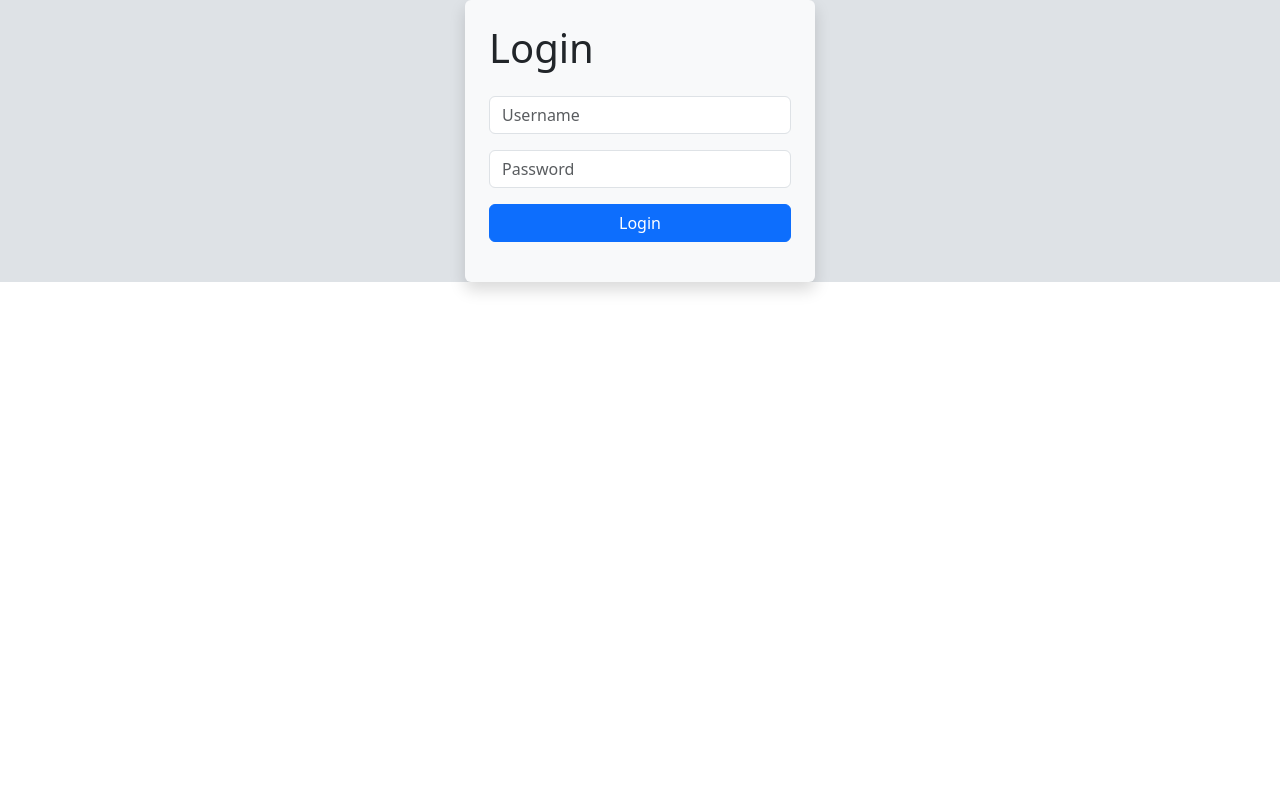
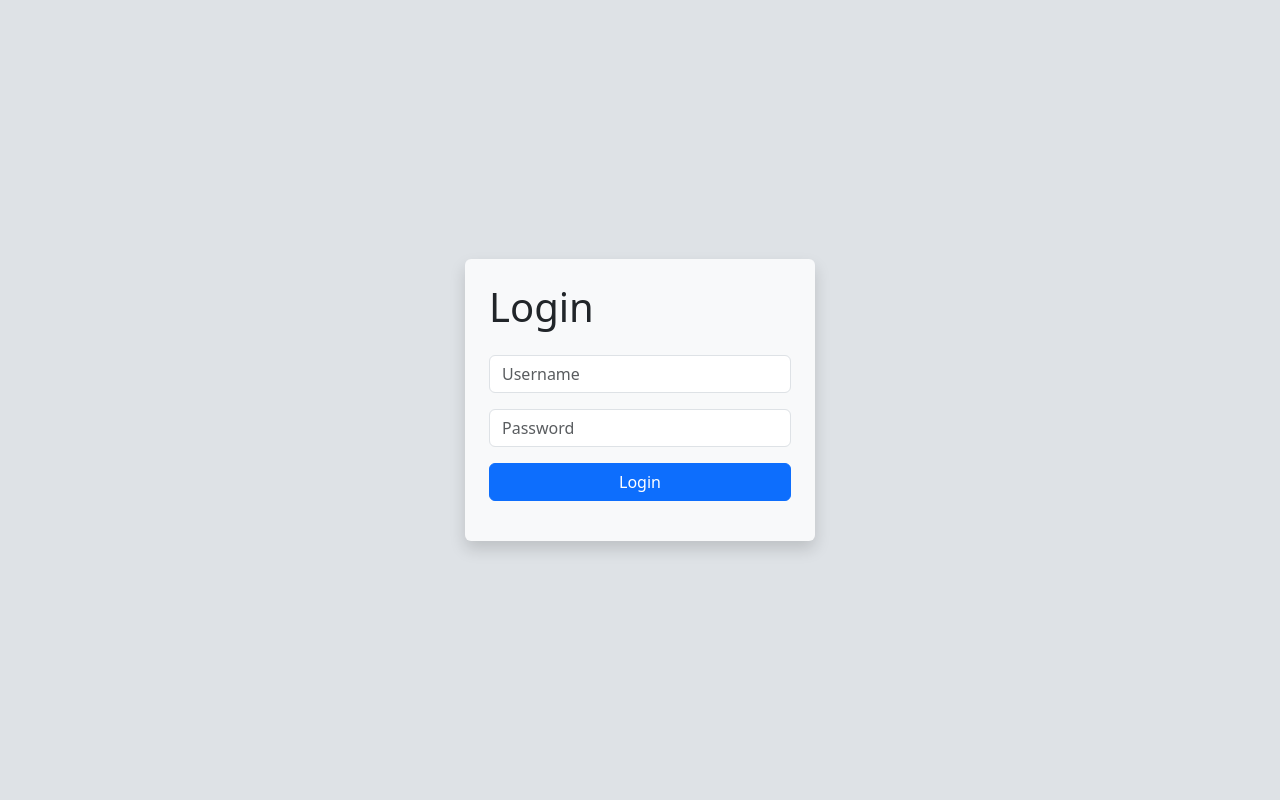
Before and after one commit to ruzzeldean/digital-id-portal, a PHP site: page / in a window 1280 px wide. Run offline with PHP 8.4, Linux system fonts and the light colour scheme; some libraries are stand-ins or nearby versions.

Commit message:
Move wrapper class to index

```diff
--- a/admin/index.php
+++ b/admin/index.php
@@ -2,6 +2,7 @@
   <link rel="stylesheet" href="./css/style.css">
 <?php include './includes/header-close.php'; ?>
 
+  <div class="wrapper">
     <main class="d-flex justify-content-center align-items-center">
       <div class="login-form bg-light shadow rounded d-flex flex-column p-4">
         <h1 class="mb-4">Login</h1>
@@ -13,5 +14,7 @@
         <button class="btn btn-primary mb-3">Login</button>
       </div>
     </main>
+  </div>
 
+  <script src=""></script>
 <?php include './includes/footer.php'; ?>
```
